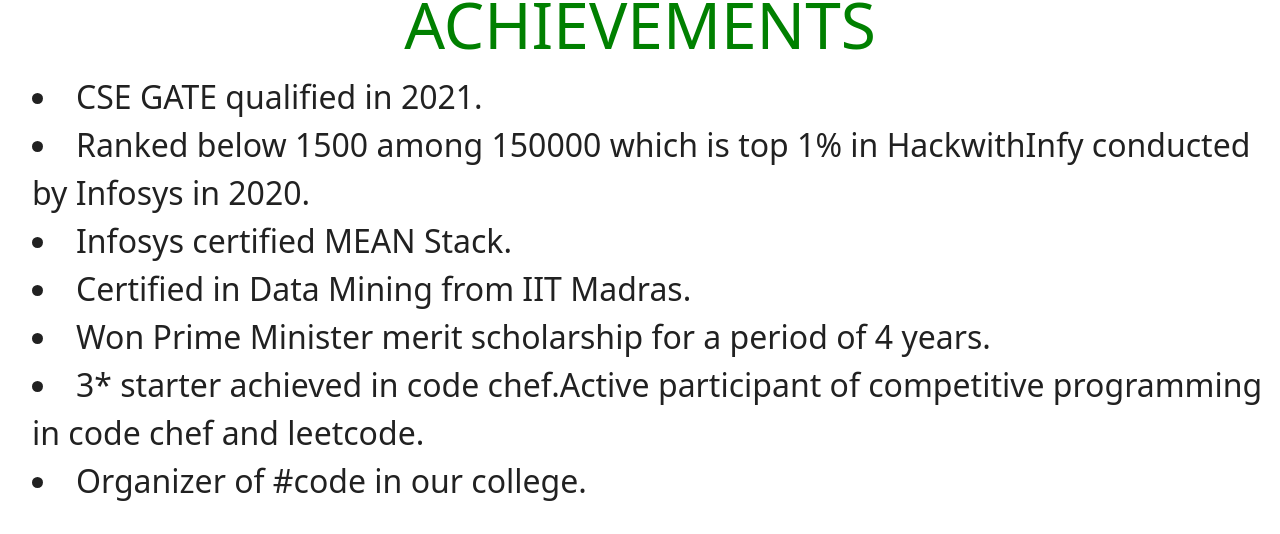
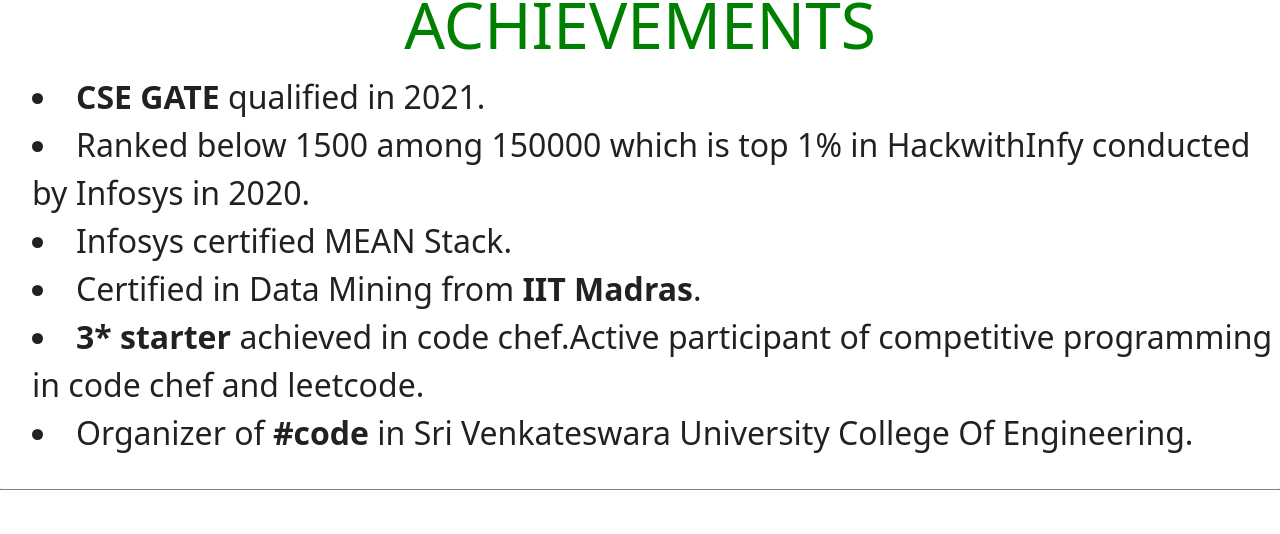
Before and after one commit to tadelamanoj/tadelamanoj.github.io, a React (Create React App) app: page / in a window 1280 px wide. Shown: the part 2293-2827 px from the top of the page. After the commit the page ends 2783 px from the top, so only its background shows below. Built offline with nearby package versions, Linux system fonts and the light colour scheme.

Commit message:
achievements edited

```diff
--- a/src/achievements.jsx
+++ b/src/achievements.jsx
@@ -4,13 +4,13 @@
     return(
         <div className='achieve'>
             <div className='achieve_head'>Achievements</div>
-                <li>CSE GATE qualified in 2021.</li>
+                <li><strong>CSE GATE</strong> qualified in 2021.</li>
                 <li>Ranked below 1500 among 150000 which is top 1% in HackwithInfy conducted by Infosys in 2020.</li>
                 <li>Infosys certified MEAN Stack. </li>
-                <li>Certified in Data Mining from IIT Madras.</li>
-                <li>Won Prime Minister merit scholarship for a period of 4 years.</li>
-                <li>3* starter achieved in code chef.Active participant of competitive programming in code chef and leetcode.</li>
-                <li>Organizer of #code in our college.</li>
+                <li>Certified in Data Mining from <strong> IIT Madras</strong>.</li>
+                {/* <li>Won Prime Minister merit scholarship for a period of 4 years.</li>  */}
+                <li><strong>3* starter </strong>achieved in code chef.Active participant of competitive programming in code chef and leetcode.</li>
+                <li>Organizer of <strong>#code</strong> in Sri Venkateswara University College Of Engineering.</li>
         </div>
     )
 
```
